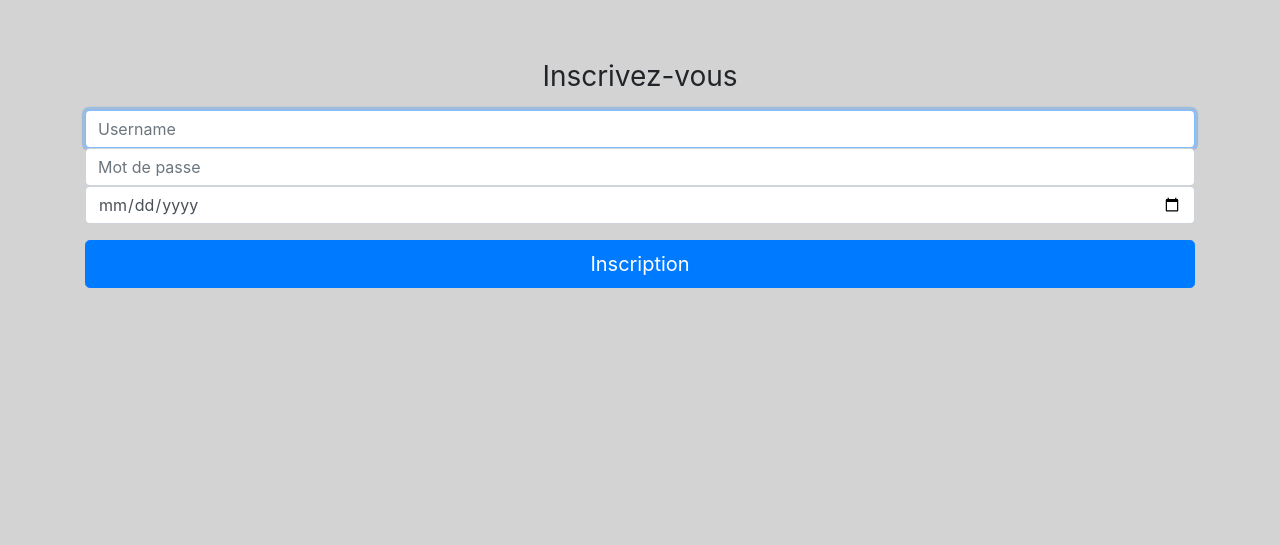
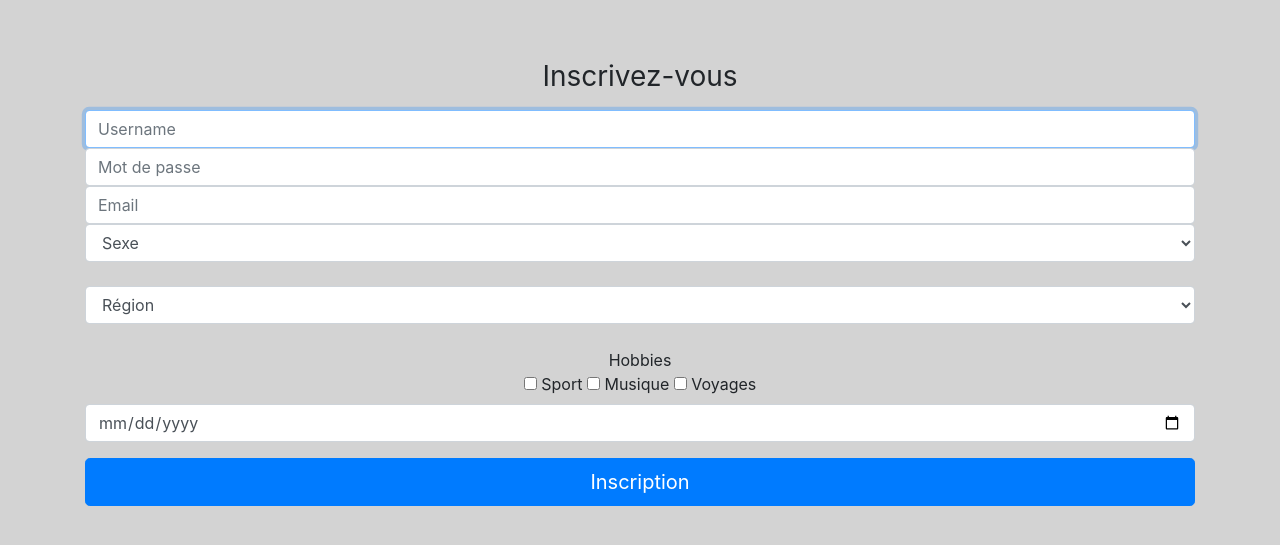
Before and after one commit to benjaminrodriguez/MemoCards, a PHP site: page /index.php?page=inscription in a window 1280 px wide. Shown: the top 545 px of the page. Run offline with PHP 8.4, Linux system fonts and the light colour scheme; some libraries are stand-ins or nearby versions.

Commit message:
ajout attribut inscription et table user

```diff
--- a/controleurs/inscription_controleurs.php
+++ b/controleurs/inscription_controleurs.php
@@ -6,8 +6,20 @@
         // HASH DE MDP
         $passhache = password_hash($_POST['password'],  PASSWORD_DEFAULT);
 
+        // ON CHANGER L\'APPELATION DU SEXE
+        if ($_POST['sexe'] === 'homme')
+        {
+            $sexe='M';
+        }
+        else if ($_POST['sexe'] === 'femme')
+        {
+            $sexe = 'F';
+        }
         // APPEL DE LA FONCTION INSCRIPTION
-        inscription_insert($_POST['username'], $passhache, $_POST['date_de_naissance'],'membre');
+        inscription_insert(
+                            $_POST['username'], $passhache, $_POST['date_de_naissance'],'membre',
+                            $sexe, $_POST['hobbies'], $_POST['state'], $_POST['email']
+                          );
 
         // REDIRECTION PAGE DE CONNEXION
         header('Location: index.php?page=connexion');
--- a/modeles/INSERT.php
+++ b/modeles/INSERT.php
@@ -17,15 +17,15 @@ function insert_insert ($a,$b,$c)
 }
 
 // ----------------------------------------------------------------------------
-function inscription ($username, $password, $date_naissance,$statut)
+function inscription_insert ($username, $password, $date_naissance, $statut, $sexe, $hobbies, $state, $email)
 {
 
 global $bdd;
 // INSCRIPTION
         $inscription = $bdd->prepare(
-        'INSERT INTO user (username,password,age,statut)
-        VALUES (?, ?, ?, ?);
+        'INSERT INTO user (username,password,age,statut,sexe,hobbies,state,email)
+        VALUES (?, ?, ?, ?, ?, ?, ?, ?);
         ');
-        $inscription->execute(array($username, $password, $date_naissance, $statut));
+        $inscription->execute(array($username, $password, $date_naissance, $statut, $sexe, $hobbies, $state, $email));
 }
 ?>
--- a/modeles/bdd/create.sql
+++ b/modeles/bdd/create.sql
@@ -229,6 +229,9 @@ CREATE TABLE IF NOT EXISTS `user` (
   `statut` varchar(45) NOT NULL,
   `age` date NOT NULL,
   `sexe` varchar(1) NOT NULL,
+  `hobbies` varchar (255),
+  `state` varchar (45) NOT NULL,
+  `email` varchar (255) NOT NULL,
   PRIMARY KEY (`id`),
   UNIQUE KEY `username_UNIQUE` (`username`)
 ) ENGINE=InnoDB DEFAULT CHARSET=utf8;
--- a/vues/inscription_vues.php
+++ b/vues/inscription_vues.php
@@ -21,10 +21,37 @@
       <input type="text" name="username" id="username" class="form-control" placeholder="Username" required autofocus>
 
       <input type="password" name="password" id="password" class="form-control" placeholder="Mot de passe" required>
+      <label for="pass" class="sr-only">Password</label>
       <div class="checkbox mb-3">
 
+      <input type="email" name="email" id="email" class="form-control" placeholder="Email" required>
+      <div class="checkbox mb-3">
+
+      <select name="sexe" class="form-control" required>
+        <option value="sexe" disabled selected>Sexe</option>
+        <option value="homme">Homme</option>
+        <option value="femme" >Femme</option>
+      </select><br>
+
+      <select name="state" class="form-control" required>
+        <option value="state" disabled selected>Région</option>
+        <option value="europe">Europe</option>
+        <option value="asie">Asie</option>
+        <option value="afrique">Afrique</option>
+        <option value="amerique_Nord">Amérique du Nord</option>
+        <option value="amerique_Sud">Amérique du sud</option>
+        <option value="océanie">Océanie</option>
+      </select><br>
+
+    Hobbies<br><input type="checkbox" name="hobbies" value="sport" required>
+    <label for="sport">Sport</label>
+    <input type="checkbox" name="hobbies" value="musique" selected>
+    <label for="musique">Musique</label>
+    <input type="checkbox" name="hobbies" value="voyages">
+    <label for="voyages">Voyages</label><br>
+
+
       <input type="date" name="date_de_naissance" id="date_de_naissance" class="form-control" placeholder="Date de naissance" required>
-      <label for="pass" class="sr-only">Password</label>
       </div>
       <button class="btn btn-lg btn-primary btn-block" type="submit">Inscription</button>
       </form>
```
Also changed, not shown: 2 other files.
